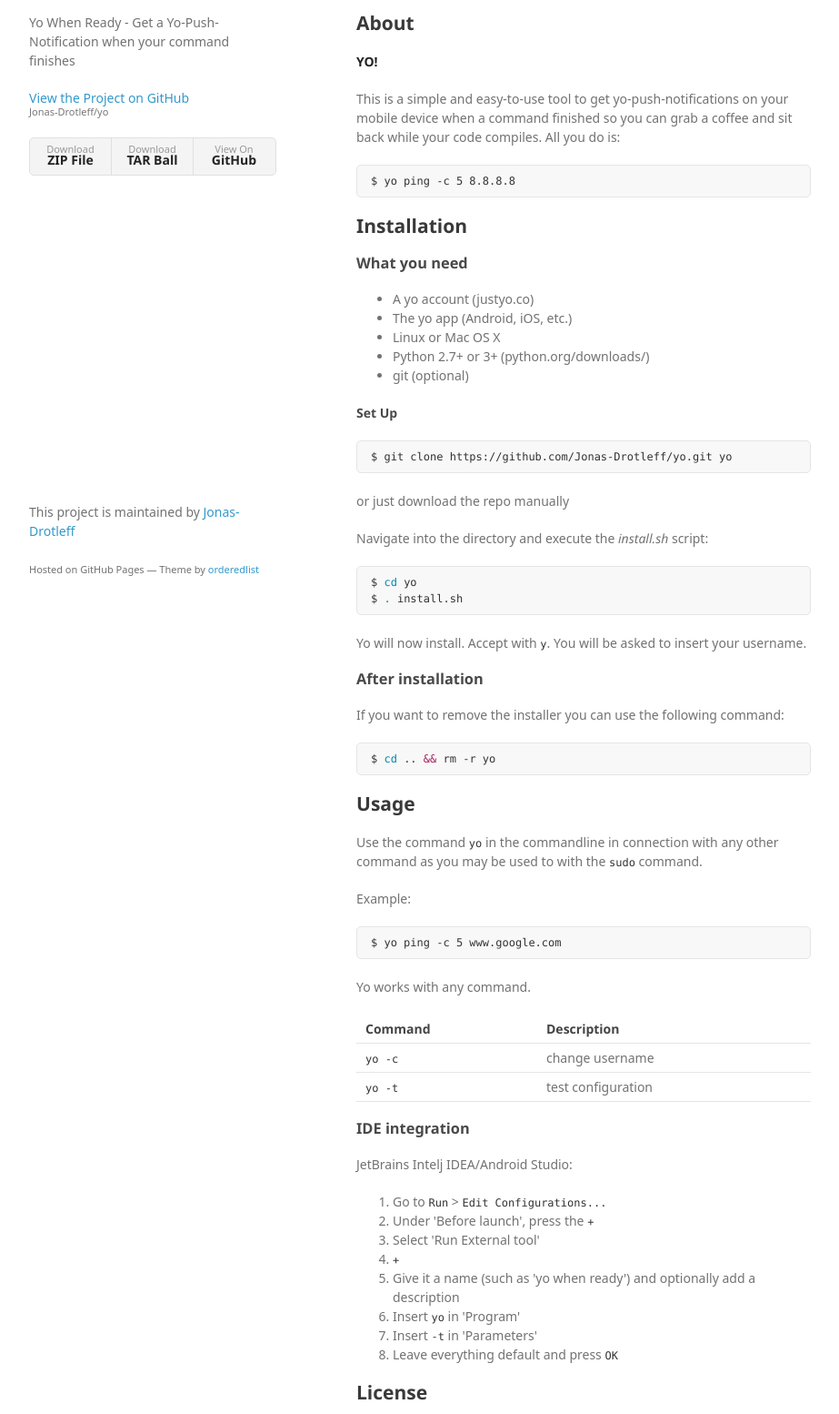
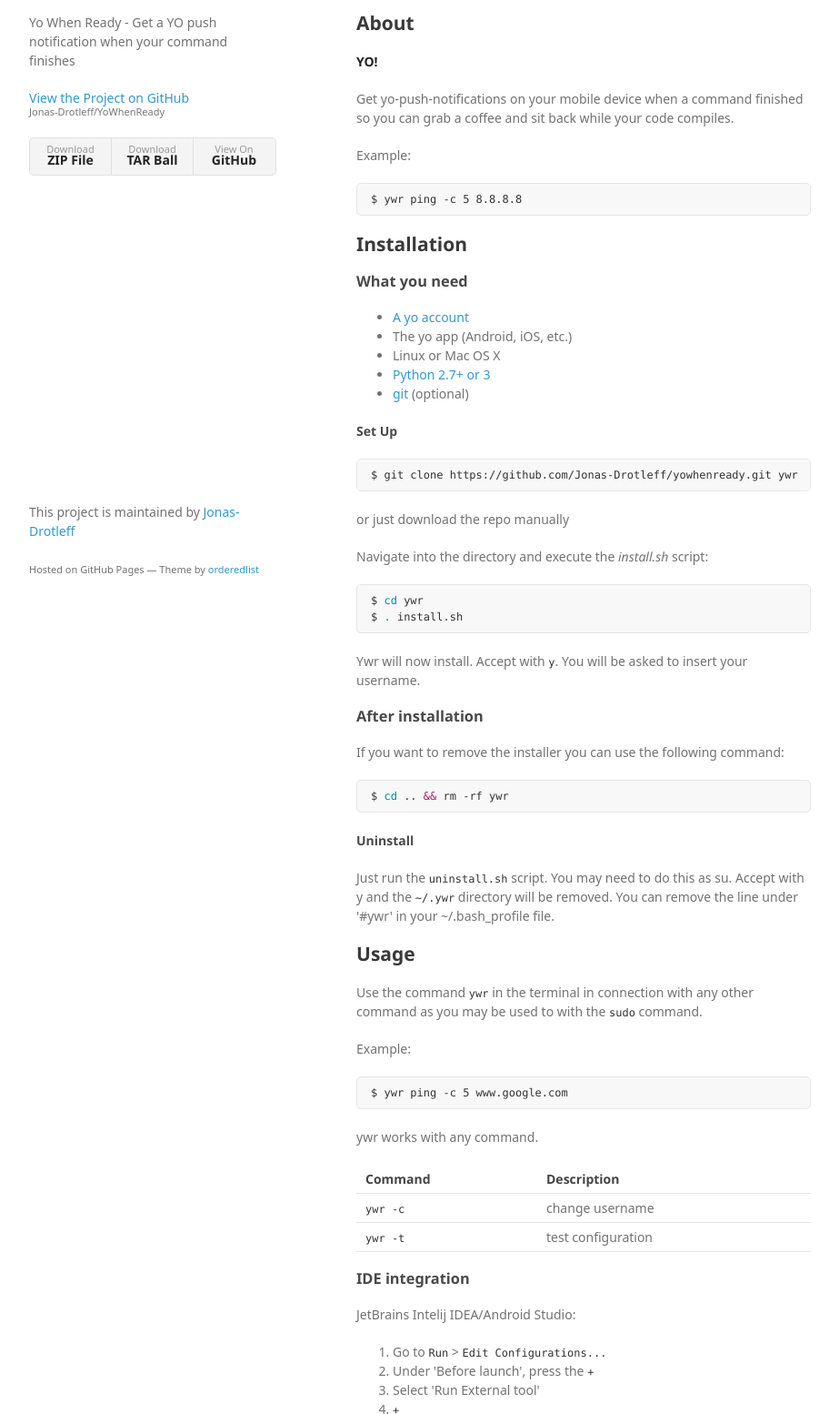
Before and after one commit to 3j14/YoWhenReady, a plain HTML site: page index.html in a window 1280 px wide. Shown: the part 95-1649 px from the top of the page at 91% size, without its empty margins (178-1101 px from the left). Drawn offline with Linux system fonts and the light colour scheme; a web font is replaced by a local one.

Commit message:
Create gh-pages branch via GitHub

```diff
--- a/index.html
+++ b/index.html
@@ -16,15 +16,15 @@
     <div class="wrapper">
       <header>
         <h1>Yo</h1>
-        <p>Yo When Ready - Get a Yo-Push-Notification when your command finishes</p>
+        <p>Yo When Ready - Get a YO push notification when your command finishes</p>
 
-        <p class="view"><a href="https://github.com/Jonas-Drotleff/yo">View the Project on GitHub <small>Jonas-Drotleff/yo</small></a></p>
+        <p class="view"><a href="https://github.com/Jonas-Drotleff/YoWhenReady">View the Project on GitHub <small>Jonas-Drotleff/YoWhenReady</small></a></p>
 
 
         <ul>
-          <li><a href="https://github.com/Jonas-Drotleff/yo/zipball/master">Download <strong>ZIP File</strong></a></li>
-          <li><a href="https://github.com/Jonas-Drotleff/yo/tarball/master">Download <strong>TAR Ball</strong></a></li>
-          <li><a href="https://github.com/Jonas-Drotleff/yo">View On <strong>GitHub</strong></a></li>
+          <li><a href="https://github.com/Jonas-Drotleff/YoWhenReady/zipball/master">Download <strong>ZIP File</strong></a></li>
+          <li><a href="https://github.com/Jonas-Drotleff/YoWhenReady/tarball/master">Download <strong>TAR Ball</strong></a></li>
+          <li><a href="https://github.com/Jonas-Drotleff/YoWhenReady">View On <strong>GitHub</strong></a></li>
         </ul>
       </header>
       <section>
@@ -36,10 +36,11 @@
 
 <p><strong>YO!</strong></p>
 
-<p>This is a simple and easy-to-use tool to get yo-push-notifications on your mobile device when a command finished so you can grab a coffee and sit back while your code compiles.
-All you do is:</p>
+<p>Get yo-push-notifications on your mobile device when a command finished so you can grab a coffee and sit back while your code compiles.</p>
 
-<div class="highlight highlight-source-shell"><pre>$ yo ping -c 5 8.8.8.8</pre></div>
+<p>Example:</p>
+
+<div class="highlight highlight-source-shell"><pre>$ ywr ping -c 5 8.8.8.8</pre></div>
 
 <h2>
 <a id="installation" class="anchor" href="#installation" aria-hidden="true"><span aria-hidden="true" class="octicon octicon-link"></span></a>Installation</h2>
@@ -48,44 +49,51 @@ All you do is:</p>
 <a id="what-you-need" class="anchor" href="#what-you-need" aria-hidden="true"><span aria-hidden="true" class="octicon octicon-link"></span></a>What you need</h3>
 
 <ul>
-<li>A yo account (justyo.co)</li>
+<li><a href="http://justyo.co">A yo account</a></li>
 <li>The yo app (Android, iOS, etc.)</li>
 <li>Linux or Mac OS X</li>
-<li>Python 2.7+ or 3+ (python.org/downloads/)</li>
-<li>git (optional)</li>
+<li><a href="http://python.org/downloads/">Python 2.7+ or 3</a></li>
+<li>
+<a href="http://git-scm-com">git</a> (optional)</li>
 </ul>
 
 <h4>
 <a id="set-up" class="anchor" href="#set-up" aria-hidden="true"><span aria-hidden="true" class="octicon octicon-link"></span></a>Set Up</h4>
 
-<div class="highlight highlight-source-shell"><pre>$ git clone https://github.com/Jonas-Drotleff/yo.git yo</pre></div>
+<div class="highlight highlight-source-shell"><pre>$ git clone https://github.com/Jonas-Drotleff/yowhenready.git ywr</pre></div>
 
 <p>or just download the repo manually</p>
 
 <p>Navigate into the directory and execute the <em>install.sh</em> script:</p>
 
-<div class="highlight highlight-source-shell"><pre>$ <span class="pl-c1">cd</span> yo
+<div class="highlight highlight-source-shell"><pre>$ <span class="pl-c1">cd</span> ywr
 $ <span class="pl-c1">.</span> install.sh</pre></div>
 
-<p>Yo will now install. Accept with <code>y</code>. You will be asked to insert your username.</p>
+<p>Ywr will now install. Accept with <code>y</code>. You will be asked to insert your username.</p>
 
 <h3>
 <a id="after-installation" class="anchor" href="#after-installation" aria-hidden="true"><span aria-hidden="true" class="octicon octicon-link"></span></a>After installation</h3>
 
 <p>If you want to remove the installer you can use the following command:</p>
 
-<div class="highlight highlight-source-shell"><pre>$ <span class="pl-c1">cd</span> .. <span class="pl-k">&amp;&amp;</span> rm -r yo</pre></div>
+<div class="highlight highlight-source-shell"><pre>$ <span class="pl-c1">cd</span> .. <span class="pl-k">&amp;&amp;</span> rm -rf ywr</pre></div>
+
+<h4>
+<a id="uninstall" class="anchor" href="#uninstall" aria-hidden="true"><span aria-hidden="true" class="octicon octicon-link"></span></a>Uninstall</h4>
+
+<p>Just run the <code>uninstall.sh</code> script. You may need to do this as su.
+Accept with y and the <code>~/.ywr</code> directory will be removed. You can remove the line under '#ywr' in your ~/.bash_profile file.</p>
 
 <h2>
 <a id="usage" class="anchor" href="#usage" aria-hidden="true"><span aria-hidden="true" class="octicon octicon-link"></span></a>Usage</h2>
 
-<p>Use the command <code>yo</code> in the commandline in connection with any other command as you may be used to with the <code>sudo</code> command.</p>
+<p>Use the command <code>ywr</code> in the terminal in connection with any other command as you may be used to with the <code>sudo</code> command.</p>
 
 <p>Example:</p>
 
-<div class="highlight highlight-source-shell"><pre>$ yo ping -c 5 www.google.com</pre></div>
+<div class="highlight highlight-source-shell"><pre>$ ywr ping -c 5 www.google.com</pre></div>
 
-<p>Yo works with any command.</p>
+<p>ywr works with any command.</p>
 
 <table>
 <thead>
@@ -96,11 +104,11 @@ $ <span class="pl-c1">.</span> install.sh</pre></div>
 </thead>
 <tbody>
 <tr>
-<td><code>yo -c</code></td>
+<td><code>ywr -c</code></td>
 <td>change username</td>
 </tr>
 <tr>
-<td><code>yo -t</code></td>
+<td><code>ywr -t</code></td>
 <td>test configuration</td>
 </tr>
 </tbody>
@@ -109,7 +117,7 @@ $ <span class="pl-c1">.</span> install.sh</pre></div>
 <h3>
 <a id="ide-integration" class="anchor" href="#ide-integration" aria-hidden="true"><span aria-hidden="true" class="octicon octicon-link"></span></a>IDE integration</h3>
 
-<p>JetBrains Intelj IDEA/Android Studio:</p>
+<p>JetBrains Intelij IDEA/Android Studio:</p>
 
 <ol>
 <li>Go to <code>Run</code> &gt; <code>Edit Configurations...</code>
@@ -119,7 +127,7 @@ $ <span class="pl-c1">.</span> install.sh</pre></div>
 <li>Select 'Run External tool'</li>
 <li><code>+</code></li>
 <li>Give it a name (such as 'yo when ready') and optionally add a description</li>
-<li>Insert <code>yo</code> in 'Program'</li>
+<li>Insert <code>ywr</code> in 'Program'</li>
 <li>Insert <code>-t</code> in 'Parameters'</li>
 <li>Leave everything default and press <code>OK</code>
 </li>
@@ -131,7 +139,7 @@ $ <span class="pl-c1">.</span> install.sh</pre></div>
 <p>Copyright 2016 Jonas Drotleff</p>
 
 <p>Licensed under the Apache License, Version 2.0 (the "License");
-  you may not use this file except in compliance with the License.
+  You may not use this file except in compliance with the License.
   You may obtain a copy of the License at</p>
 
 <pre><code>  http://www.apache.org/licenses/LICENSE-2.0
--- a/stylesheets/github-light.css
+++ b/stylesheets/github-light.css
@@ -1,17 +1,25 @@
 /*
-   Copyright 2014 GitHub Inc.
+The MIT License (MIT)
 
-   Licensed under the Apache License, Version 2.0 (the "License");
-   you may not use this file except in compliance with the License.
-   You may obtain a copy of the License at
+Copyright (c) 2016 GitHub, Inc.
 
-       http://www.apache.org/licenses/LICENSE-2.0
+Permission is hereby granted, free of charge, to any person obtaining a copy
+of this software and associated documentation files (the "Software"), to deal
+in the Software without restriction, including without limitation the rights
+to use, copy, modify, merge, publish, distribute, sublicense, and/or sell
+copies of the Software, and to permit persons to whom the Software is
+furnished to do so, subject to the following conditions:
 
-   Unless required by applicable law or agreed to in writing, software
-   distributed under the License is distributed on an "AS IS" BASIS,
-   WITHOUT WARRANTIES OR CONDITIONS OF ANY KIND, either express or implied.
-   See the License for the specific language governing permissions and
-   limitations under the License.
+The above copyright notice and this permission notice shall be included in all
+copies or substantial portions of the Software.
+
+THE SOFTWARE IS PROVIDED "AS IS", WITHOUT WARRANTY OF ANY KIND, EXPRESS OR
+IMPLIED, INCLUDING BUT NOT LIMITED TO THE WARRANTIES OF MERCHANTABILITY,
+FITNESS FOR A PARTICULAR PURPOSE AND NONINFRINGEMENT. IN NO EVENT SHALL THE
+AUTHORS OR COPYRIGHT HOLDERS BE LIABLE FOR ANY CLAIM, DAMAGES OR OTHER
+LIABILITY, WHETHER IN AN ACTION OF CONTRACT, TORT OR OTHERWISE, ARISING FROM,
+OUT OF OR IN CONNECTION WITH THE SOFTWARE OR THE USE OR OTHER DEALINGS IN THE
+SOFTWARE.
 
 */
 
@@ -19,18 +27,18 @@
   color: #969896;
 }
 
-.pl-c1      /* constant, markup.raw, meta.diff.header, meta.module-reference, meta.property-name, support, support.constant, support.variable, variable.other.constant */,
+.pl-c1 /* constant, variable.other.constant, support, meta.property-name, support.constant, support.variable, meta.module-reference, markup.raw, meta.diff.header */,
 .pl-s .pl-v /* string variable */ {
   color: #0086b3;
 }
 
-.pl-e  /* entity */,
+.pl-e /* entity */,
 .pl-en /* entity.name */ {
   color: #795da3;
 }
 
-.pl-s .pl-s1 /* string source */,
-.pl-smi      /* storage.modifier.import, storage.modifier.package, storage.type.java, variable.other, variable.parameter.function */ {
+.pl-smi /* variable.parameter.function, storage.modifier.package, storage.modifier.import, storage.type.java, variable.other */,
+.pl-s .pl-s1 /* string source */ {
   color: #333;
 }
 
@@ -42,13 +50,13 @@
   color: #a71d5d;
 }
 
-.pl-pds              /* punctuation.definition.string, string.regexp.character-class */,
-.pl-s                /* string */,
+.pl-s /* string */,
+.pl-pds /* punctuation.definition.string, string.regexp.character-class */,
 .pl-s .pl-pse .pl-s1 /* string punctuation.section.embedded source */,
-.pl-sr               /* string.regexp */,
-.pl-sr .pl-cce       /* string.regexp constant.character.escape */,
-.pl-sr .pl-sra       /* string.regexp string.regexp.arbitrary-repitition */,
-.pl-sr .pl-sre       /* string.regexp source.ruby.embedded */ {
+.pl-sr /* string.regexp */,
+.pl-sr .pl-cce /* string.regexp constant.character.escape */,
+.pl-sr .pl-sre /* string.regexp source.ruby.embedded */,
+.pl-sr .pl-sra /* string.regexp string.regexp.arbitrary-repitition */ {
   color: #183691;
 }
 
@@ -61,24 +69,24 @@
 }
 
 .pl-ii /* invalid.illegal */ {
+  color: #f8f8f8;
   background-color: #b52a1d;
-  color: #f8f8f8;
 }
 
 .pl-sr .pl-cce /* string.regexp constant.character.escape */ {
+  font-weight: bold;
   color: #63a35c;
-  font-weight: bold;
 }
 
 .pl-ml /* markup.list */ {
   color: #693a17;
 }
 
-.pl-mh        /* markup.heading */,
+.pl-mh /* markup.heading */,
 .pl-mh .pl-en /* markup.heading entity.name */,
-.pl-ms        /* meta.separator */ {
+.pl-ms /* meta.separator */ {
+  font-weight: bold;
   color: #1d3e81;
-  font-weight: bold;
 }
 
 .pl-mq /* markup.quote */ {
@@ -86,28 +94,28 @@
 }
 
 .pl-mi /* markup.italic */ {
+  font-style: italic;
   color: #333;
-  font-style: italic;
 }
 
 .pl-mb /* markup.bold */ {
+  font-weight: bold;
   color: #333;
-  font-weight: bold;
 }
 
 .pl-md /* markup.deleted, meta.diff.header.from-file */ {
+  color: #bd2c00;
   background-color: #ffecec;
-  color: #bd2c00;
 }
 
 .pl-mi1 /* markup.inserted, meta.diff.header.to-file */ {
+  color: #55a532;
   background-color: #eaffea;
-  color: #55a532;
 }
 
 .pl-mdr /* meta.diff.range */ {
+  font-weight: bold;
   color: #795da3;
-  font-weight: bold;
 }
 
 .pl-mo /* meta.output */ {
```
Also changed, not shown: params.json (+7 -1 lines).
